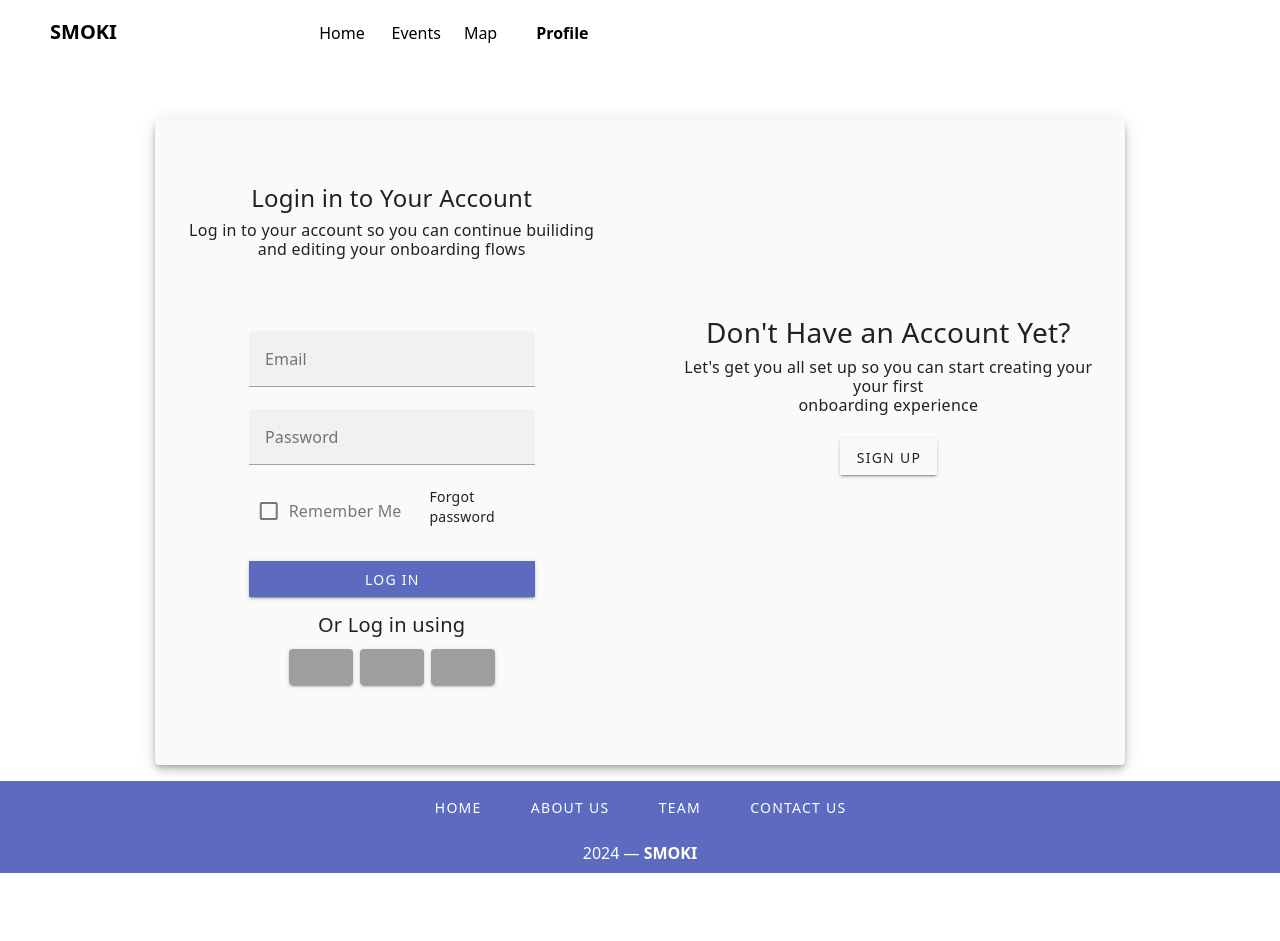
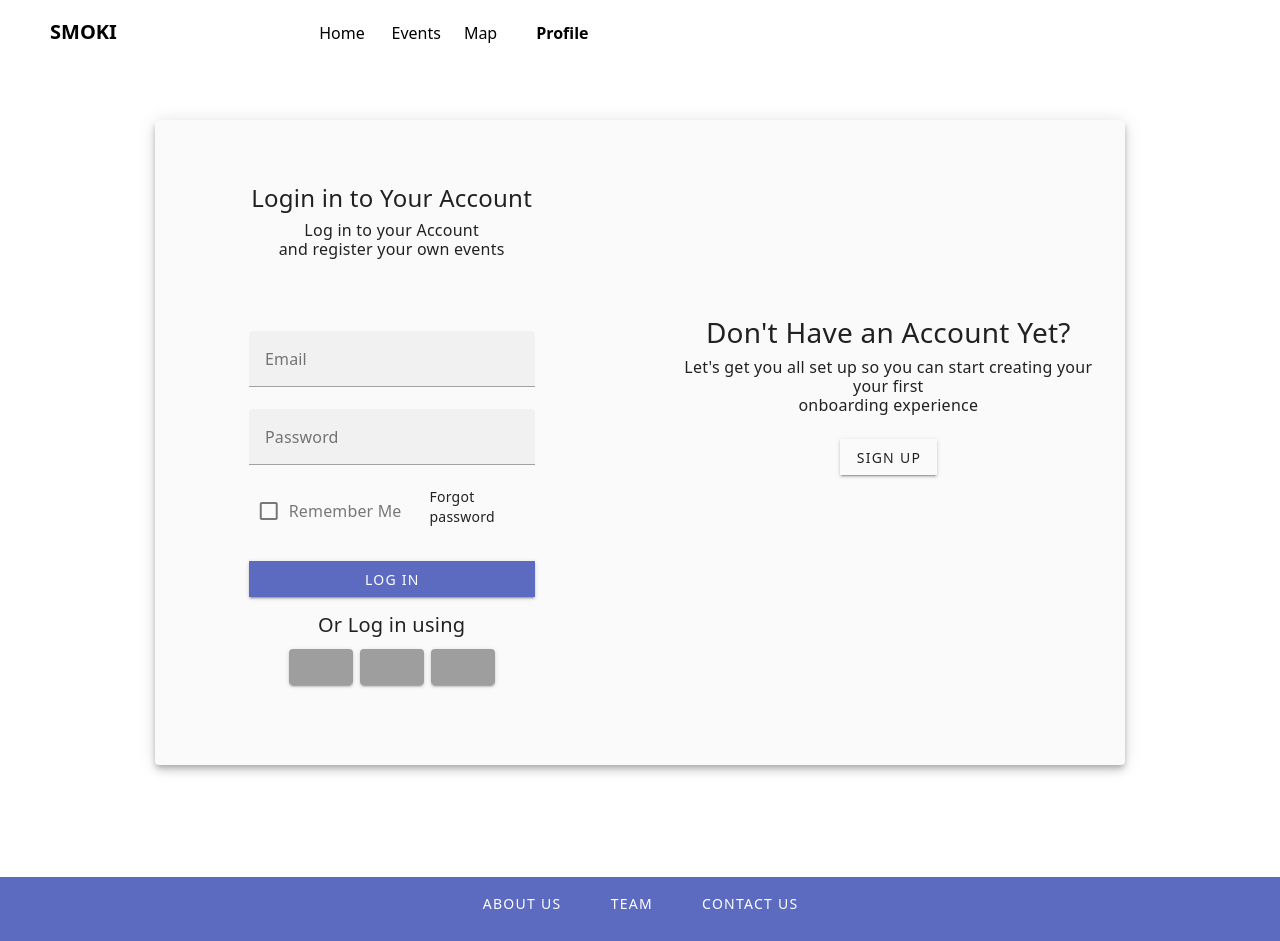
Before and after one commit to FallyRaphael/SMOKI, a Vue app: page /profile in a window 1280 px wide. Shown: the top 941 px of the page. Before the commit the page ends 873 px from the top, so only its background shows below. Built offline with nearby package versions, Linux system fonts and the light colour scheme.

Commit message:
footer work done

```diff
--- a/src/components/AppFooter.vue
+++ b/src/components/AppFooter.vue
@@ -1,8 +1,60 @@
 <template>
-  <v-footer class="bg-indigo-lighten-1" :style="{flex: 0.1}">
+  <div class="pa-4 text-center" v-for="(link, index) in links" :key="'dialog-' + index">
+    <v-dialog v-model="link.dialog" max-width="600">
+      <v-card>
+        <v-card-title>{{ link.title }}</v-card-title>
+        <v-card-text>
+          <div v-if="link.title === 'About Us'">
+            <v-list dense>
+              <v-list-item>
+                <v-list-item-content>
+                  <v-list-item-title>Phone</v-list-item-title>
+                  <v-list-item-subtitle>+43 755 698912</v-list-item-subtitle>
+                </v-list-item-content>
+              </v-list-item>
+              <v-list-item>
+                <v-list-item-content>
+                  <v-list-item-title>Email</v-list-item-title>
+                  <v-list-item-subtitle>smoki@spengergasse.at</v-list-item-subtitle>
+                </v-list-item-content>
+              </v-list-item>
+              <v-list-item>
+                <v-list-item-content>
+                  <v-list-item-title>Address</v-list-item-title>
+                  <v-list-item-subtitle>Spengergasse 5, 1050 Wien</v-list-item-subtitle>
+                </v-list-item-content>
+              </v-list-item>
+            </v-list>
+          </div>
+
+          <div v-if="link.title === 'Team'">
+            <v-list dense>
+              <v-list-item v-for="member in link.members" :key="member.name">
+                <v-list-item-content>
+                  <v-list-item-title>{{ member.name }}</v-list-item-title>
+                  <v-list-item-subtitle>{{ member.role }}</v-list-item-subtitle>
+                </v-list-item-content>
+              </v-list-item>
+            </v-list>
+          </div>
+          <div v-if="link.title === 'Contact Us'">
+            <p>Feel free to reach out to us!</p>
+            <v-btn color="primary" @click="sendEmail">Send Email</v-btn>
+          </div>
+        </v-card-text>
+        <v-card-actions>
+          <v-spacer></v-spacer>
+          <v-btn text="Close" @click="toggleDialog(index)">Close</v-btn>
+        </v-card-actions>
+      </v-card>
+    </v-dialog>
+  </div>
+
+  <v-footer class="bg-indigo-lighten-1 footer-stick-to-bottom" v-footer :style="{ flex: 0.1 }">
     <v-row justify="center" no-gutters>
-      <v-btn v-for="link in links" :key="link" class="mx-2" color="white" rounded="xl" variant="text">
-        {{ link }}
+      <v-btn v-for="(link, index) in links" :key="link.title" class="mx-2" color="white" rounded="xl" variant="text"
+        @click="toggleDialog(index)">
+        {{ link.title }}
       </v-btn>
       <v-col class="text-center mt-4" cols="12">
         {{ new Date().getFullYear() }} — <strong>SMOKI</strong>
@@ -10,15 +62,40 @@
     </v-row>
   </v-footer>
 </template>
+
+<style scoped>
+.footer-stick-to-bottom {
+  width: 100%;
+}
+</style>
+
 <script>
 export default {
   data: () => ({
     links: [
-      'Home',
-      'About Us',
-      'Team',
-      'Contact Us'
-    ],
+      { title: 'About Us', dialog: false, content: 'Here is some information about us: Phone: +43 755 698912, Email: smoki@spengergasse.at, Address: 1050 Spengergasse, Wien, Österreich.' },
+      {
+        title: 'Team', dialog: false, members: [
+          { name: 'Raphael Fally', role: 'Project Leader'},
+          { name: 'Marko Markovic', role: 'Project Member'},
+          { name: 'Rafael Budinsky', role: 'Project Member'},
+          { name: 'Ayca Öztürk', role: 'Project Member'}
+        ]
+      },
+      { title: 'Contact Us', dialog: false }
+    ]
   }),
+  methods: {
+    toggleDialog(index) {
+      this.links[index].dialog = !this.links[index].dialog;
+    },
+    sendEmail() {
+      const email = 'smoki@spengergasse.at';
+      const subject = encodeURIComponent('Support');
+      const emailBody = encodeURIComponent('Shalom Smoki team');
+      window.open(`https://mail.google.com/mail/?view=cm&fs=1&to=${email}&su=${subject}&body=${emailBody}`, '_blank');
+    }
+
+  }
 }
 </script>
--- a/src/components/AppProfile.vue
+++ b/src/components/AppProfile.vue
@@ -12,7 +12,7 @@
                             class="text-center"
                           >Login in to Your Account</h4>
                           <h6
-                            class="text-center  grey--text ">Log in to your account so you can continue builiding <br>and editing your onboarding flows</h6>
+                            class="text-center  grey--text ">Log in to your Account <br>and register your own events</h6>
                           <v-row align="center" justify="center">
                             <v-col cols="12" sm="8">
                             <v-text-field
```
Also changed, not shown: src/App.vue (line endings or trailing spaces).
